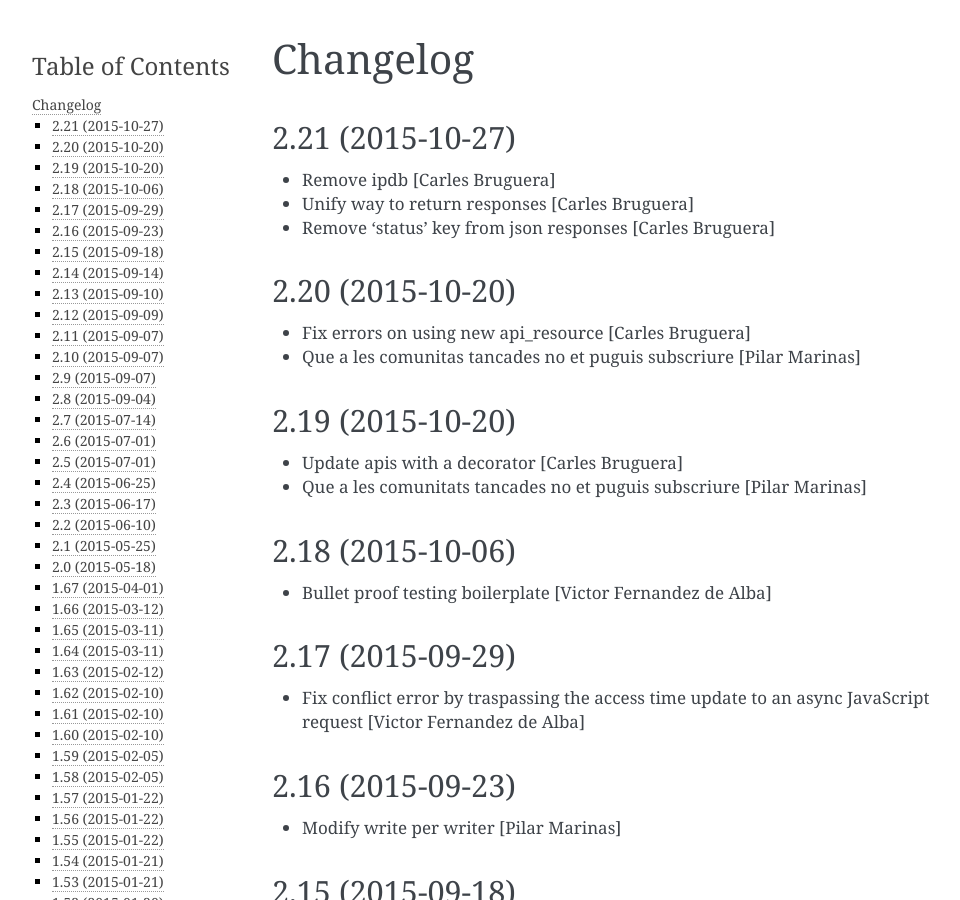
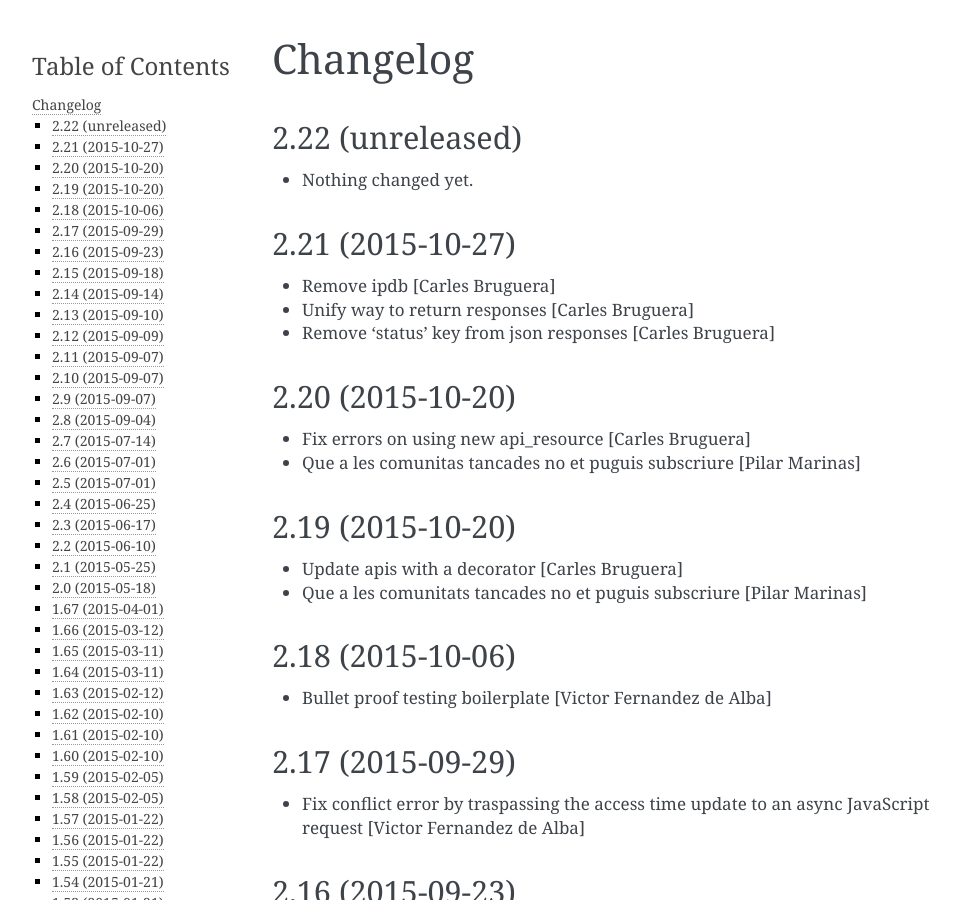
Before and after one commit to UPCnet/ulearn.core, a Sphinx documentation site: the page built from docs/HISTORY.rst, in a window 1280 px wide and 900 px high. Shown: the whole window, without its empty margins (148-1108 px from the left). Built offline with Sphinx 7.4.7, drawn with Linux system fonts in a browser that asks for light colours; pages that are not in the unit, such as notebooks, are missing from menus.

Commit message:
Back to development: 2.22

```diff
--- a/docs/HISTORY.rst
+++ b/docs/HISTORY.rst
@@ -1,5 +1,11 @@
 Changelog
 =========
+
+2.22 (unreleased)
+-----------------
+
+- Nothing changed yet.
+
 
 2.21 (2015-10-27)
 -----------------
--- a/setup.py
+++ b/setup.py
@@ -1,7 +1,7 @@
 from setuptools import setup, find_packages
 import os
 
-version = '2.21'
+version = '2.22.dev0'
 
 README = open('README.rst').read()
 HISTORY = open(os.path.join('docs', 'HISTORY.rst')).read()
```
